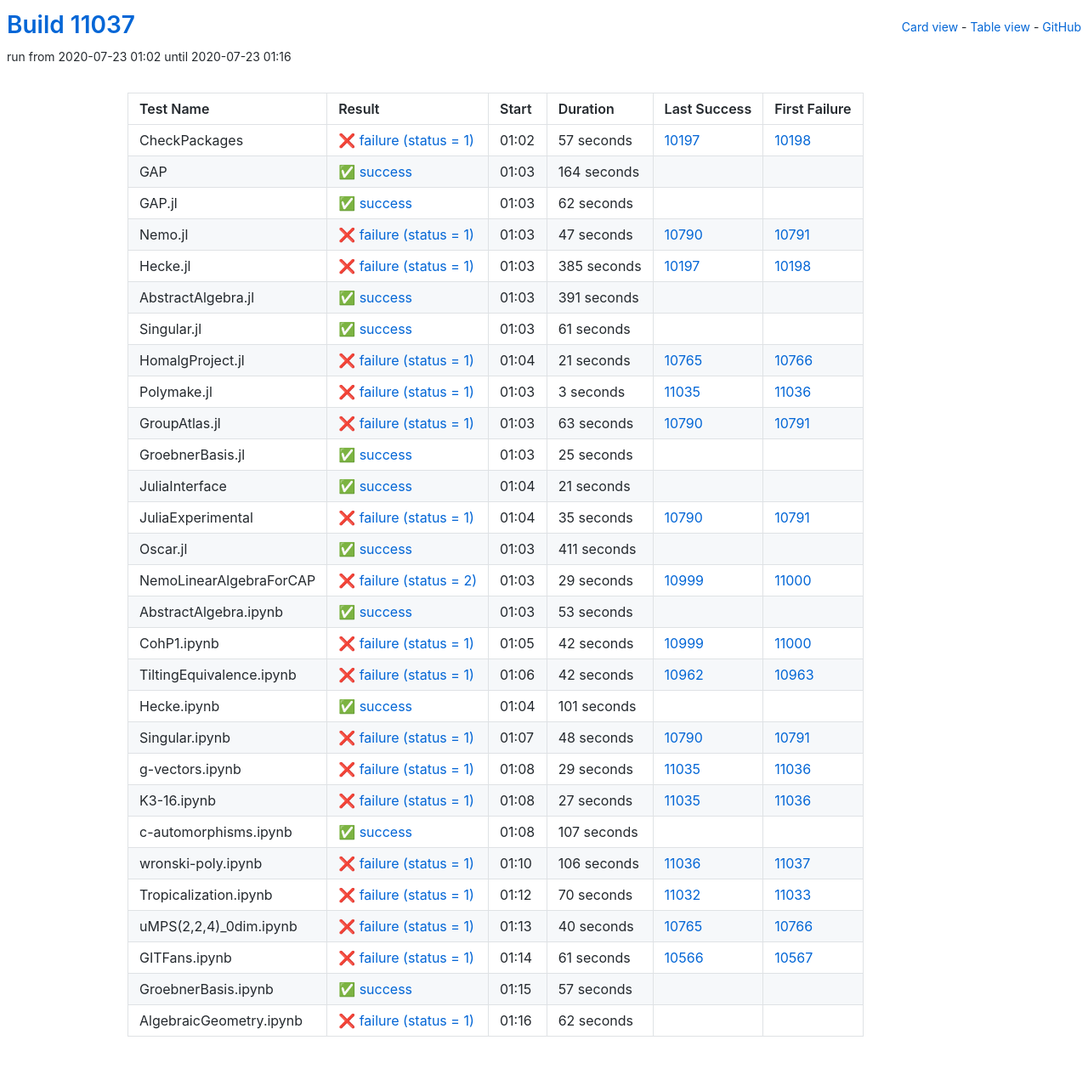
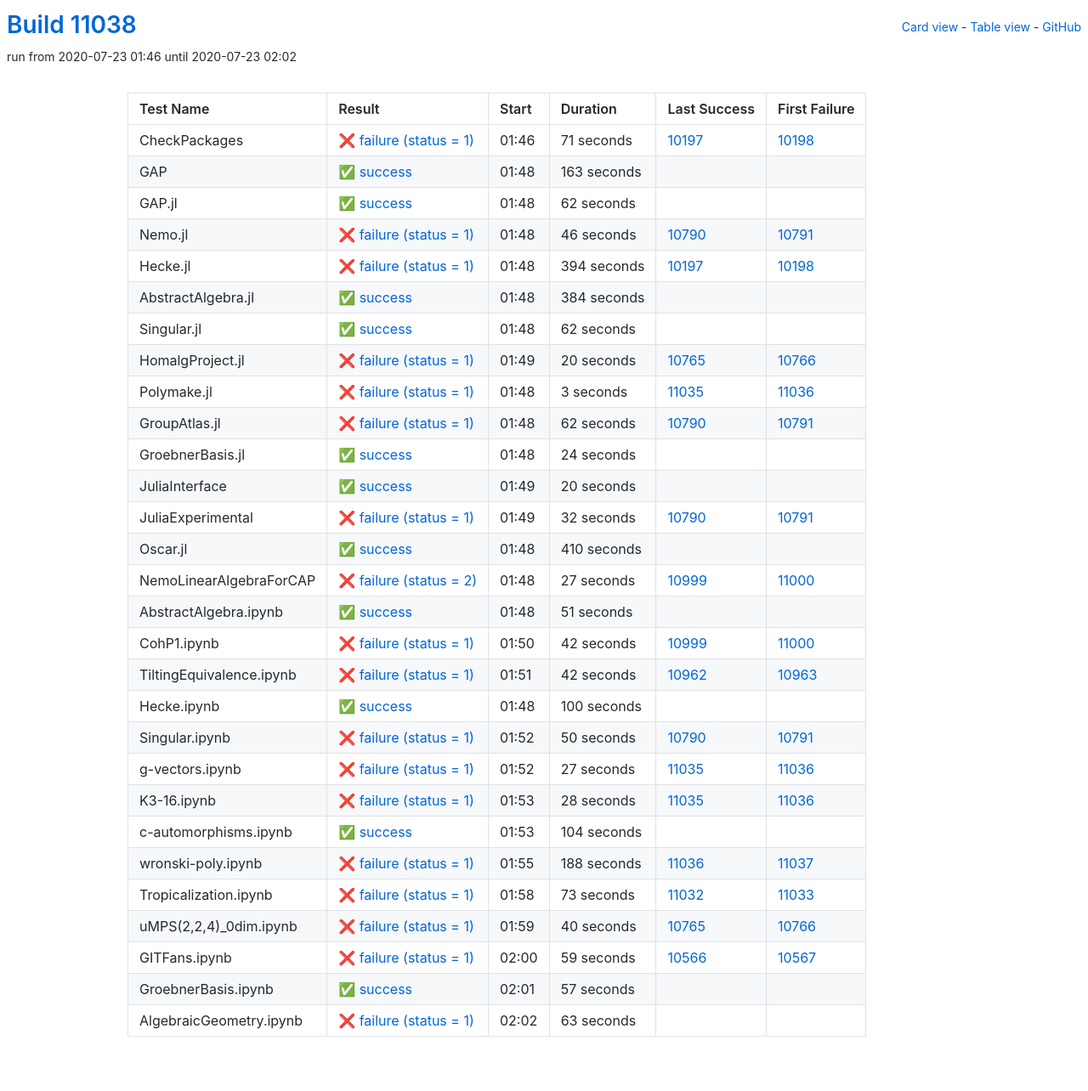
Before and after one commit to oscar-system/oscar-ci-status, a Jekyll site: the page built from table.html, in a window 1280 px wide. Shown: the whole page at 85% size. Built offline with Jekyll 4.4.1, drawn with Linux system fonts in a browser that asks for light colours.

Commit message:
Build #11038

```diff
--- a/_data/ci.yml
+++ b/_data/ci.yml
@@ -1,6 +1,6 @@
 ---
-build: 11037
-build_url: https://oscarci.mathematik.uni-kl.de/job/oscar/11037/
+build: 11038
+build_url: https://oscarci.mathematik.uni-kl.de/job/oscar/11038/
 job: oscar
 organization: oscar-system
 repo: oscar-ci-status
@@ -8,32 +8,32 @@
 tests:
 - name: CheckPackages
   id: checkpackages
-  log: https://oscarci.mathematik.uni-kl.de/job/oscar/11037/artifact/logs/build-11037/CheckPackages.log
-  start: 2020-07-23 01:02
+  log: https://oscarci.mathematik.uni-kl.de/job/oscar/11038/artifact/logs/build-11038/CheckPackages.log
+  start: 2020-07-23 01:46
   success: false
   exitcode: 1
   status: failure
-  duration: 57
+  duration: 71
   last_success: 10197
   last_success_url: https://oscarci.mathematik.uni-kl.de/job/oscar/10197/
   first_failure: 10198
   first_failure_url: https://oscarci.mathematik.uni-kl.de/job/oscar/10198/
 - name: GAP
   id: gap
-  log: https://oscarci.mathematik.uni-kl.de/job/oscar/11037/artifact/logs/build-11037/GAP.log
-  start: 2020-07-23 01:03
+  log: https://oscarci.mathematik.uni-kl.de/job/oscar/11038/artifact/logs/build-11038/GAP.log
+  start: 2020-07-23 01:48
   success: true
   exitcode: 0
   status: success
-  duration: 164
+  duration: 163
   last_success: false
   last_success_url:
   first_failure: false
   first_failure_url:
 - name: GAP.jl
   id: gap-jl
-  log: https://oscarci.mathematik.uni-kl.de/job/oscar/11037/artifact/logs/build-11037/GAP.jl.log
-  start: 2020-07-23 01:03
+  log: https://oscarci.mathematik.uni-kl.de/job/oscar/11038/artifact/logs/build-11038/GAP.jl.log
+  start: 2020-07-23 01:48
   success: true
   exitcode: 0
   status: success
@@ -44,68 +44,68 @@
   first_failure_url:
 - name: Nemo.jl
   id: nemo-jl
-  log: https://oscarci.mathematik.uni-kl.de/job/oscar/11037/artifact/logs/build-11037/Nemo.jl.log
-  start: 2020-07-23 01:03
+  log: https://oscarci.mathematik.uni-kl.de/job/oscar/11038/artifact/logs/build-11038/Nemo.jl.log
+  start: 2020-07-23 01:48
   success: false
   exitcode: 1
   status: failure
-  duration: 47
+  duration: 46
   last_success: 10790
   last_success_url: https://oscarci.mathematik.uni-kl.de/job/oscar/10790/
   first_failure: 10791
   first_failure_url: https://oscarci.mathematik.uni-kl.de/job/oscar/10791/
 - name: Hecke.jl
   id: hecke-jl
-  log: https://oscarci.mathematik.uni-kl.de/job/oscar/11037/artifact/logs/build-11037/Hecke.jl.log
-  start: 2020-07-23 01:03
+  log: https://oscarci.mathematik.uni-kl.de/job/oscar/11038/artifact/logs/build-11038/Hecke.jl.log
+  start: 2020-07-23 01:48
   success: false
   exitcode: 1
   status: failure
-  duration: 385
+  duration: 394
   last_success: 10197
   last_success_url: https://oscarci.mathematik.uni-kl.de/job/oscar/10197/
   first_failure: 10198
   first_failure_url: https://oscarci.mathematik.uni-kl.de/job/oscar/10198/
 - name: AbstractAlgebra.jl
   id: abstractalgebra-jl
-  log: https://oscarci.mathematik.uni-kl.de/job/oscar/11037/artifact/logs/build-11037/AbstractAlgebra.jl.log
-  start: 2020-07-23 01:03
+  log: https://oscarci.mathematik.uni-kl.de/job/oscar/11038/artifact/logs/build-11038/AbstractAlgebra.jl.log
+  start: 2020-07-23 01:48
   success: true
   exitcode: 0
   status: success
-  duration: 391
+  duration: 384
   last_success: false
   last_success_url:
   first_failure: false
   first_failure_url:
 - name: Singular.jl
   id: singular-jl
-  log: https://oscarci.mathematik.uni-kl.de/job/oscar/11037/artifact/logs/build-11037/Singular.jl.log
-  start: 2020-07-23 01:03
+  log: https://oscarci.mathematik.uni-kl.de/job/oscar/11038/artifact/logs/build-11038/Singular.jl.log
+  start: 2020-07-23 01:48
   success: true
   exitcode: 0
   status: success
-  duration: 61
+  duration: 62
   last_success: false
   last_success_url:
   first_failure: false
   first_failure_url:
 - name: HomalgProject.jl
   id: homalgproject-jl
-  log: https://oscarci.mathematik.uni-kl.de/job/oscar/11037/artifact/logs/build-11037/HomalgProject.jl.log
-  start: 2020-07-23 01:04
+  log: https://oscarci.mathematik.uni-kl.de/job/oscar/11038/artifact/logs/build-11038/HomalgProject.jl.log
+  start: 2020-07-23 01:49
   success: false
   exitcode: 1
   status: failure
-  duration: 21
+  duration: 20
   last_success: 10765
   last_success_url: https://oscarci.mathematik.uni-kl.de/job/oscar/10765/
   first_failure: 10766
   first_failure_url: https://oscarci.mathematik.uni-kl.de/job/oscar/10766/
 - name: Polymake.jl
   id: polymake-jl
-  log: https://oscarci.mathematik.uni-kl.de/job/oscar/11037/artifact/logs/build-11037/Polymake.jl.log
-  start: 2020-07-23 01:03
+  log: https://oscarci.mathematik.uni-kl.de/job/oscar/11038/artifact/logs/build-11038/Polymake.jl.log
+  start: 2020-07-23 01:48
   success: false
   exitcode: 1
   status: failure
@@ -116,92 +116,92 @@
   first_failure_url: https://oscarci.mathematik.uni-kl.de/job/oscar/11036/
 - name: GroupAtlas.jl
   id: groupatlas-jl
-  log: https://oscarci.mathematik.uni-kl.de/job/oscar/11037/artifact/logs/build-11037/GroupAtlas.jl.log
-  start: 2020-07-23 01:03
+  log: https://oscarci.mathematik.uni-kl.de/job/oscar/11038/artifact/logs/build-11038/GroupAtlas.jl.log
+  start: 2020-07-23 01:48
   success: false
   exitcode: 1
   status: failure
-  duration: 63
+  duration: 62
   last_success: 10790
   last_success_url: https://oscarci.mathematik.uni-kl.de/job/oscar/10790/
   first_failure: 10791
   first_failure_url: https://oscarci.mathematik.uni-kl.de/job/oscar/10791/
 - name: GroebnerBasis.jl
   id: groebnerbasis-jl
-  log: https://oscarci.mathematik.uni-kl.de/job/oscar/11037/artifact/logs/build-11037/GroebnerBasis.jl.log
-  start: 2020-07-23 01:03
+  log: https://oscarci.mathematik.uni-kl.de/job/oscar/11038/artifact/logs/build-11038/GroebnerBasis.jl.log
+  start: 2020-07-23 01:48
   success: true
   exitcode: 0
   status: success
-  duration: 25
+  duration: 24
   last_success: false
   last_success_url:
   first_failure: false
   first_failure_url:
 - name: JuliaInterface
   id: juliainterface
-  log: https://oscarci.mathematik.uni-kl.de/job/oscar/11037/artifact/logs/build-11037/JuliaInterface.log
-  start: 2020-07-23 01:04
+  log: https://oscarci.mathematik.uni-kl.de/job/oscar/11038/artifact/logs/build-11038/JuliaInterface.log
+  start: 2020-07-23 01:49
   success: true
   exitcode: 0
   status: success
-  duration: 21
+  duration: 20
   last_success: false
   last_success_url:
   first_failure: false
   first_failure_url:
 - name: JuliaExperimental
   id: juliaexperimental
-  log: https://oscarci.mathematik.uni-kl.de/job/oscar/11037/artifact/logs/build-11037/JuliaExperimental.log
-  start: 2020-07-23 01:04
+  log: https://oscarci.mathematik.uni-kl.de/job/oscar/11038/artifact/logs/build-11038/JuliaExperimental.log
+  start: 2020-07-23 01:49
   success: false
   exitcode: 1
   status: failure
-  duration: 35
+  duration: 32
   last_success: 10790
   last_success_url: https://oscarci.mathematik.uni-kl.de/job/oscar/10790/
   first_failure: 10791
   first_failure_url: https://oscarci.mathematik.uni-kl.de/job/oscar/10791/
 - name: Oscar.jl
   id: oscar-jl
-  log: https://oscarci.mathematik.uni-kl.de/job/oscar/11037/artifact/logs/build-11037/Oscar.jl.log
-  start: 2020-07-23 01:03
+  log: https://oscarci.mathematik.uni-kl.de/job/oscar/11038/artifact/logs/build-11038/Oscar.jl.log
+  start: 2020-07-23 01:48
   success: true
   exitcode: 0
   status: success
-  duration: 411
+  duration: 410
   last_success: false
   last_success_url:
   first_failure: false
   first_failure_url:
 - name: NemoLinearAlgebraForCAP
   id: nemolinearalgebraforcap
-  log: https://oscarci.mathematik.uni-kl.de/job/oscar/11037/artifact/logs/build-11037/NemoLinearAlgebraForCAP.log
-  start: 2020-07-23 01:03
+  log: https://oscarci.mathematik.uni-kl.de/job/oscar/11038/artifact/logs/build-11038/NemoLinearAlgebraForCAP.log
+  start: 2020-07-23 01:48
   success: false
   exitcode: 2
   status: failure
-  duration: 29
+  duration: 27
   last_success: 10999
   last_success_url: https://oscarci.mathematik.uni-kl.de/job/oscar/10999/
   first_failure: 11000
   first_failure_url: https://oscarci.mathematik.uni-kl.de/job/oscar/11000/
 - name: AbstractAlgebra.ipynb
   id: abstractalgebra-ipynb
-  log: https://oscarci.mathematik.uni-kl.de/job/oscar/11037/artifact/logs/build-11037/AbstractAlgebra.ipynb.log
-  start: 2020-07-23 01:03
+  log: https://oscarci.mathematik.uni-kl.de/job/oscar/11038/artifact/logs/build-11038/AbstractAlgebra.ipynb.log
+  start: 2020-07-23 01:48
   success: true
   exitcode: 0
   status: success
-  duration: 53
+  duration: 51
   last_success: false
   last_success_url:
   first_failure: false
   first_failure_url:
 - name: CohP1.ipynb
   id: cohp1-ipynb
-  log: https://oscarci.mathematik.uni-kl.de/job/oscar/11037/artifact/logs/build-11037/CohP1.ipynb.log
-  start: 2020-07-23 01:05
+  log: https://oscarci.mathematik.uni-kl.de/job/oscar/11038/artifact/logs/build-11038/CohP1.ipynb.log
+  start: 2020-07-23 01:50
   success: false
   exitcode: 1
   status: failure
@@ -212,8 +212,8 @@
   first_failure_url: https://oscarci.mathematik.uni-kl.de/job/oscar/11000/
 - name: TiltingEquivalence.ipynb
   id: tiltingequivalence-ipynb
-  log: https://oscarci.mathematik.uni-kl.de/job/oscar/11037/artifact/logs/build-11037/TiltingEquivalence.ipynb.log
-  start: 2020-07-23 01:06
+  log: https://oscarci.mathematik.uni-kl.de/job/oscar/11038/artifact/logs/build-11038/TiltingEquivalence.ipynb.log
+  start: 2020-07-23 01:51
   success: false
   exitcode: 1
   status: failure
@@ -224,44 +224,32 @@
   first_failure_url: https://oscarci.mathematik.uni-kl.de/job/oscar/10963/
 - name: Hecke.ipynb
   id: hecke-ipynb
-  log: https://oscarci.mathematik.uni-kl.de/job/oscar/11037/artifact/logs/build-11037/Hecke.ipynb.log
-  start: 2020-07-23 01:04
+  log: https://oscarci.mathematik.uni-kl.de/job/oscar/11038/artifact/logs/build-11038/Hecke.ipynb.log
+  start: 2020-07-23 01:48
   success: true
   exitcode: 0
   status: success
-  duration: 101
+  duration: 100
   last_success: false
   last_success_url:
   first_failure: false
   first_failure_url:
 - name: Singular.ipynb
   id: singular-ipynb
-  log: https://oscarci.mathematik.uni-kl.de/job/oscar/11037/artifact/logs/build-11037/Singular.ipynb.log
-  start: 2020-07-23 01:07
+  log: https://oscarci.mathematik.uni-kl.de/job/oscar/11038/artifact/logs/build-11038/Singular.ipynb.log
+  start: 2020-07-23 01:52
   success: false
   exitcode: 1
   status: failure
-  duration: 48
+  duration: 50
   last_success: 10790
   last_success_url: https://oscarci.mathematik.uni-kl.de/job/oscar/10790/
   first_failure: 10791
   first_failure_url: https://oscarci.mathematik.uni-kl.de/job/oscar/10791/
 - name: g-vectors.ipynb
   id: g-vectors-ipynb
-  log: https://oscarci.mathematik.uni-kl.de/job/oscar/11037/artifact/logs/build-11037/g-vectors.ipynb.log
-  start: 2020-07-23 01:08
-  success: false
-  exitcode: 1
-  status: failure
-  duration: 29
-  last_success: 11035
-  last_success_url: https://oscarci.mathematik.uni-kl.de/job/oscar/11035/
-  first_failure: 11036
-  first_failure_url: https://oscarci.mathematik.uni-kl.de/job/oscar/11036/
-- name: K3-16.ipynb
-  id: k3-16-ipynb
-  log: https://oscarci.mathematik.uni-kl.de/job/oscar/11037/artifact/logs/build-11037/K3-16.ipynb.log
-  start: 2020-07-23 01:08
+  log: https://oscarci.mathematik.uni-kl.de/job/oscar/11038/artifact/logs/build-11038/g-vectors.ipynb.log
+  start: 2020-07-23 01:52
   success: false
   exitcode: 1
   status: failure
@@ -270,46 +258,58 @@
   last_success_url: https://oscarci.mathematik.uni-kl.de/job/oscar/11035/
   first_failure: 11036
   first_failure_url: https://oscarci.mathematik.uni-kl.de/job/oscar/11036/
+- name: K3-16.ipynb
+  id: k3-16-ipynb
+  log: https://oscarci.mathematik.uni-kl.de/job/oscar/11038/artifact/logs/build-11038/K3-16.ipynb.log
+  start: 2020-07-23 01:53
+  success: false
+  exitcode: 1
+  status: failure
+  duration: 28
+  last_success: 11035
+  last_success_url: https://oscarci.mathematik.uni-kl.de/job/oscar/11035/
+  first_failure: 11036
+  first_failure_url: https://oscarci.mathematik.uni-kl.de/job/oscar/11036/
 - name: c-automorphisms.ipynb
   id: c-automorphisms-ipynb
-  log: https://oscarci.mathematik.uni-kl.de/job/oscar/11037/artifact/logs/build-11037/c-automorphisms.ipynb.log
-  start: 2020-07-23 01:08
+  log: https://oscarci.mathematik.uni-kl.de/job/oscar/11038/artifact/logs/build-11038/c-automorphisms.ipynb.log
+  start: 2020-07-23 01:53
   success: true
   exitcode: 0
   status: success
-  duration: 107
+  duration: 104
   last_success: false
   last_success_url:
   first_failure: false
   first_failure_url:
 - name: wronski-poly.ipynb
   id: wronski-poly-ipynb
-  log: https://oscarci.mathematik.uni-kl.de/job/oscar/11037/artifact/logs/build-11037/wronski-poly.ipynb.log
-  start: 2020-07-23 01:10
+  log: https://oscarci.mathematik.uni-kl.de/job/oscar/11038/artifact/logs/build-11038/wronski-poly.ipynb.log
+  start: 2020-07-23 01:55
   success: false
   exitcode: 1
   status: failure
-  duration: 106
+  duration: 188
   last_success: 11036
   last_success_url: https://oscarci.mathematik.uni-kl.de/job/oscar/11036/
   first_failure: 11037
   first_failure_url: https://oscarci.mathematik.uni-kl.de/job/oscar/11037/
 - name: Tropicalization.ipynb
   id: tropicalization-ipynb
-  log: https://oscarci.mathematik.uni-kl.de/job/oscar/11037/artifact/logs/build-11037/Tropicalization.ipynb.log
-  start: 2020-07-23 01:12
+  log: https://oscarci.mathematik.uni-kl.de/job/oscar/11038/artifact/logs/build-11038/Tropicalization.ipynb.log
+  start: 2020-07-23 01:58
   success: false
   exitcode: 1
   status: failure
-  duration: 70
+  duration: 73
   last_success: 11032
   last_success_url: https://oscarci.mathematik.uni-kl.de/job/oscar/11032/
   first_failure: 11033
   first_failure_url: https://oscarci.mathematik.uni-kl.de/job/oscar/11033/
 - name: uMPS(2,2,4)_0dim.ipynb
   id: umps-2-2-4-0dim-ipynb
-  log: https://oscarci.mathematik.uni-kl.de/job/oscar/11037/artifact/logs/build-11037/uMPS-2-2-4-_0dim.ipynb.log
-  start: 2020-07-23 01:13
+  log: https://oscarci.mathematik.uni-kl.de/job/oscar/11038/artifact/logs/build-11038/uMPS-2-2-4-_0dim.ipynb.log
+  start: 2020-07-23 01:59
   success: false
   exitcode: 1
   status: failure
@@ -320,20 +320,20 @@
   first_failure_url: https://oscarci.mathematik.uni-kl.de/job/oscar/10766/
 - name: GITFans.ipynb
   id: gitfans-ipynb
-  log: https://oscarci.mathematik.uni-kl.de/job/oscar/11037/artifact/logs/build-11037/GITFans.ipynb.log
-  start: 2020-07-23 01:14
+  log: https://oscarci.mathematik.uni-kl.de/job/oscar/11038/artifact/logs/build-11038/GITFans.ipynb.log
+  start: 2020-07-23 02:00
   success: false
   exitcode: 1
   status: failure
-  duration: 61
+  duration: 59
   last_success: 10566
   last_success_url: https://oscarci.mathematik.uni-kl.de/job/oscar/10566/
   first_failure: 10567
   first_failure_url: https://oscarci.mathematik.uni-kl.de/job/oscar/10567/
 - name: GroebnerBasis.ipynb
   id: groebnerbasis-ipynb
-  log: https://oscarci.mathematik.uni-kl.de/job/oscar/11037/artifact/logs/build-11037/GroebnerBasis.ipynb.log
-  start: 2020-07-23 01:15
+  log: https://oscarci.mathematik.uni-kl.de/job/oscar/11038/artifact/logs/build-11038/GroebnerBasis.ipynb.log
+  start: 2020-07-23 02:01
   success: true
   exitcode: 0
   status: success
@@ -344,12 +344,12 @@
   first_failure_url:
 - name: AlgebraicGeometry.ipynb
   id: algebraicgeometry-ipynb
-  log: https://oscarci.mathematik.uni-kl.de/job/oscar/11037/artifact/logs/build-11037/AlgebraicGeometry.ipynb.log
-  start: 2020-07-23 01:16
+  log: https://oscarci.mathematik.uni-kl.de/job/oscar/11038/artifact/logs/build-11038/AlgebraicGeometry.ipynb.log
+  start: 2020-07-23 02:02
   success: false
   exitcode: 1
   status: failure
-  duration: 62
+  duration: 63
   last_success: false
   last_success_url:
   first_failure: false
```
Also changed, not shown: README.md.
